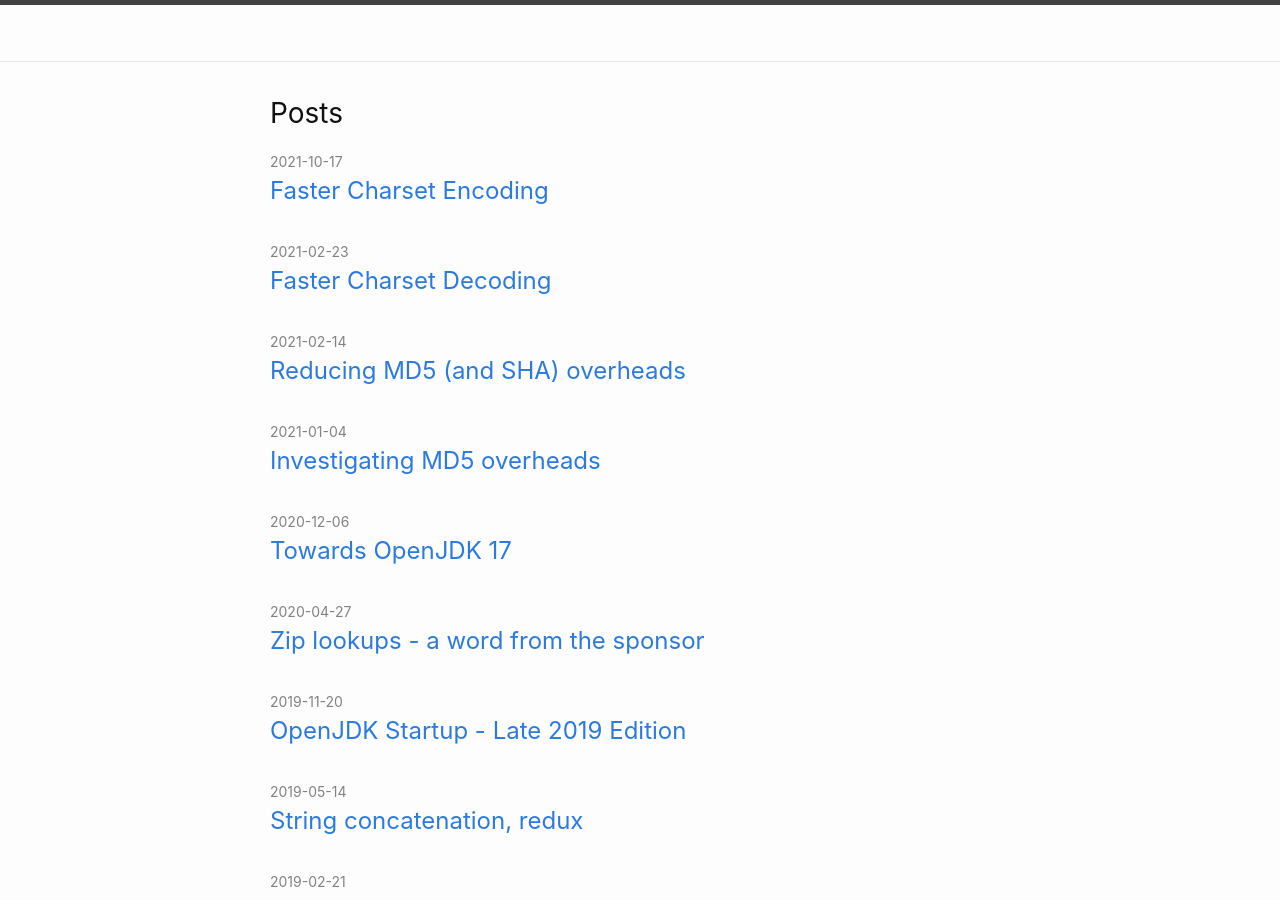
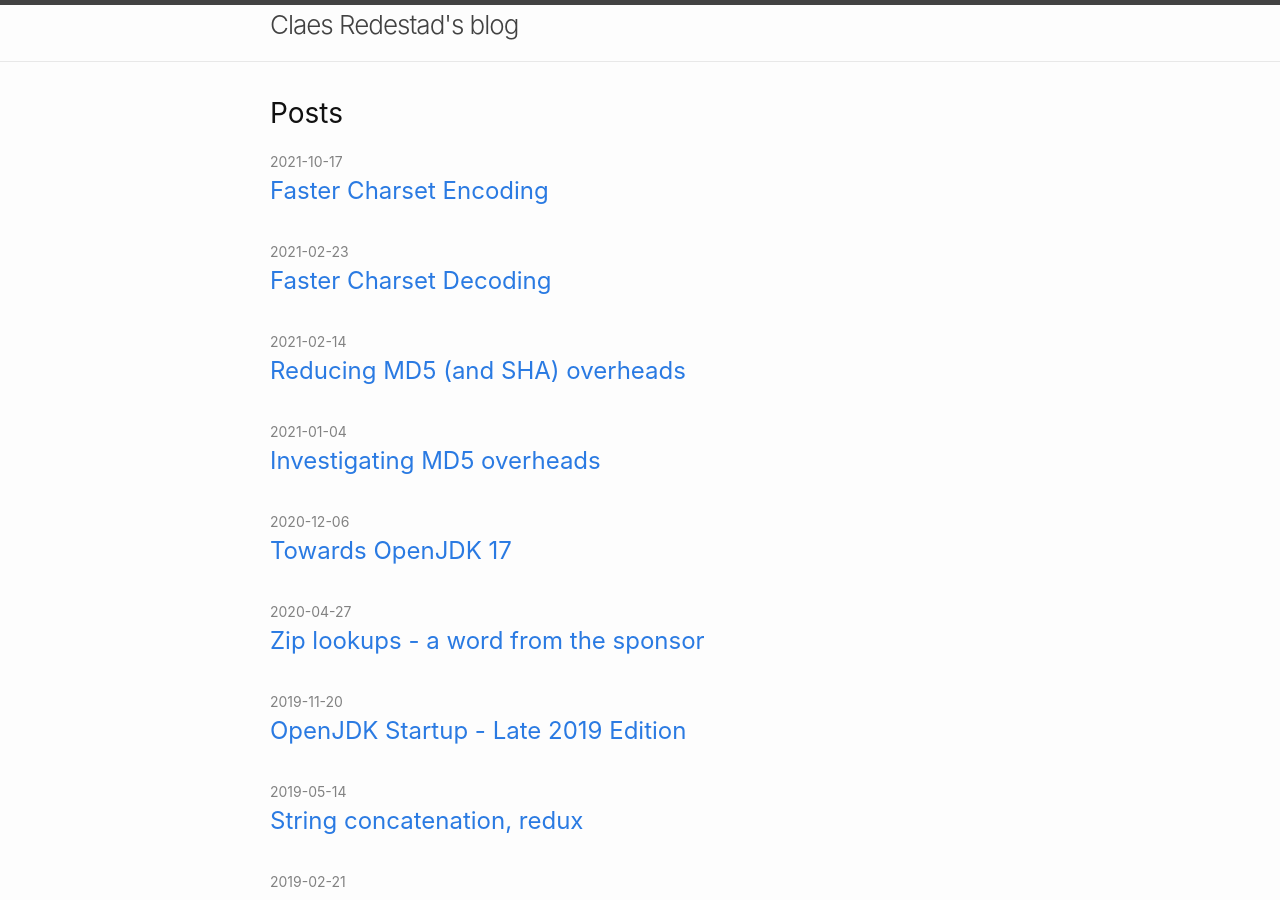
Before and after one commit to cl4es/cl4es.github.io, a Jekyll site: the page built from index.md, in a window 1280 px wide and 900 px high. Built offline with Jekyll 4.4.1, drawn with Linux system fonts in a browser that asks for light colours; part of the change alters nothing that is shown.

```diff
--- a/_includes/header.html
+++ b/_includes/header.html
@@ -1,12 +1,12 @@
 <header class="site-header">
 
   <div class="wrapper">
-    {% comment %}
     {%- assign default_paths = site.pages | map: "path" -%}
     {%- assign page_paths = site.header_pages | default: default_paths -%}
     {%- assign titles_size = site.pages | map: 'title' | join: '' | size -%}
     <a class="site-title" rel="author" href="{{ "/" | relative_url }}">{{ site.title | escape }}</a>
 
+    {% comment %}
     {%- if titles_size > 0 -%}
       <nav class="site-nav">
         <input type="checkbox" id="nav-trigger" class="nav-trigger" />
```
